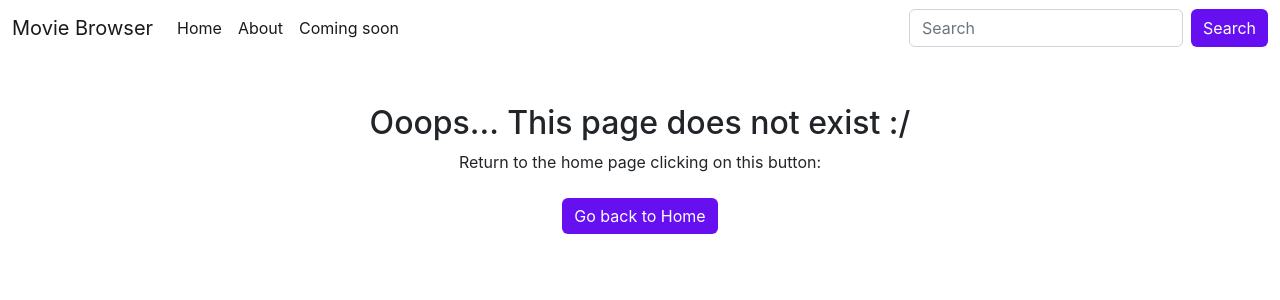
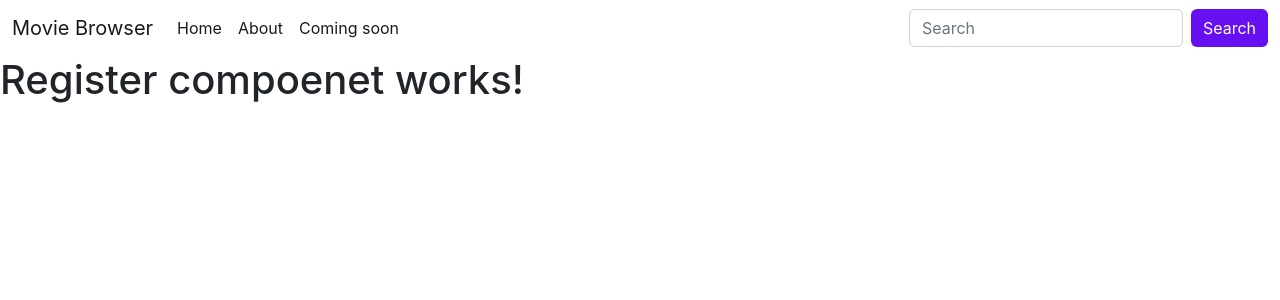
Before and after one commit to gabriella-guimaraes/movie-browser, a React (Create React App) app: page /register in a window 1280 px wide. Before the commit this address led to /404. Shown: the top 300 px of the page. Built offline with nearby package versions, Linux system fonts and the light colour scheme.

Commit message:
feat: login + register pages

```diff
--- a/src/App.js
+++ b/src/App.js
@@ -8,6 +8,8 @@ import { SearchViewComponent } from './pages/SearchView';
 import { MovieViewComponent } from './pages/MovieView';
 import { NotFoundViewComponent } from './pages/NotFoundView';
 import { ComingSoonViewComponent } from './pages/ComingSoonView';
+import { LoginViewComponent } from './pages/LoginView';
+import { RegisterViewComponent } from './pages/RegisterView';
 
 
 function App() {
@@ -41,6 +43,8 @@ function App() {
           <Route path="/search" element={<SearchViewComponent keyword={searchText} searchResults={searchResults}/>} />
           <Route path="/movies/:id" element={<MovieViewComponent/>} />
           <Route path="/comingSoon" element={<ComingSoonViewComponent/>} />
+          <Route path='/login' element={<LoginViewComponent/>}/>
+          <Route path='/register' element={<RegisterViewComponent/>} />
           <Route path="/404" element={<NotFoundViewComponent/>} />
           <Route path="*" element={<Navigate to='/404' />}/>
         </Routes>
--- /dev/null
+++ b/src/pages/LoginView.js
@@ -0,0 +1,7 @@
+export function LoginViewComponent () {
+    return (
+        <div className="LoginContainer">
+            <h1>Login component works!</h1>
+        </div>
+    )
+}
--- /dev/null
+++ b/src/pages/RegisterView.js
@@ -0,0 +1,7 @@
+export function RegisterViewComponent () {
+    return (
+        <div>
+            <h1>Register compoenet works!</h1>
+        </div>
+    )
+}
```
